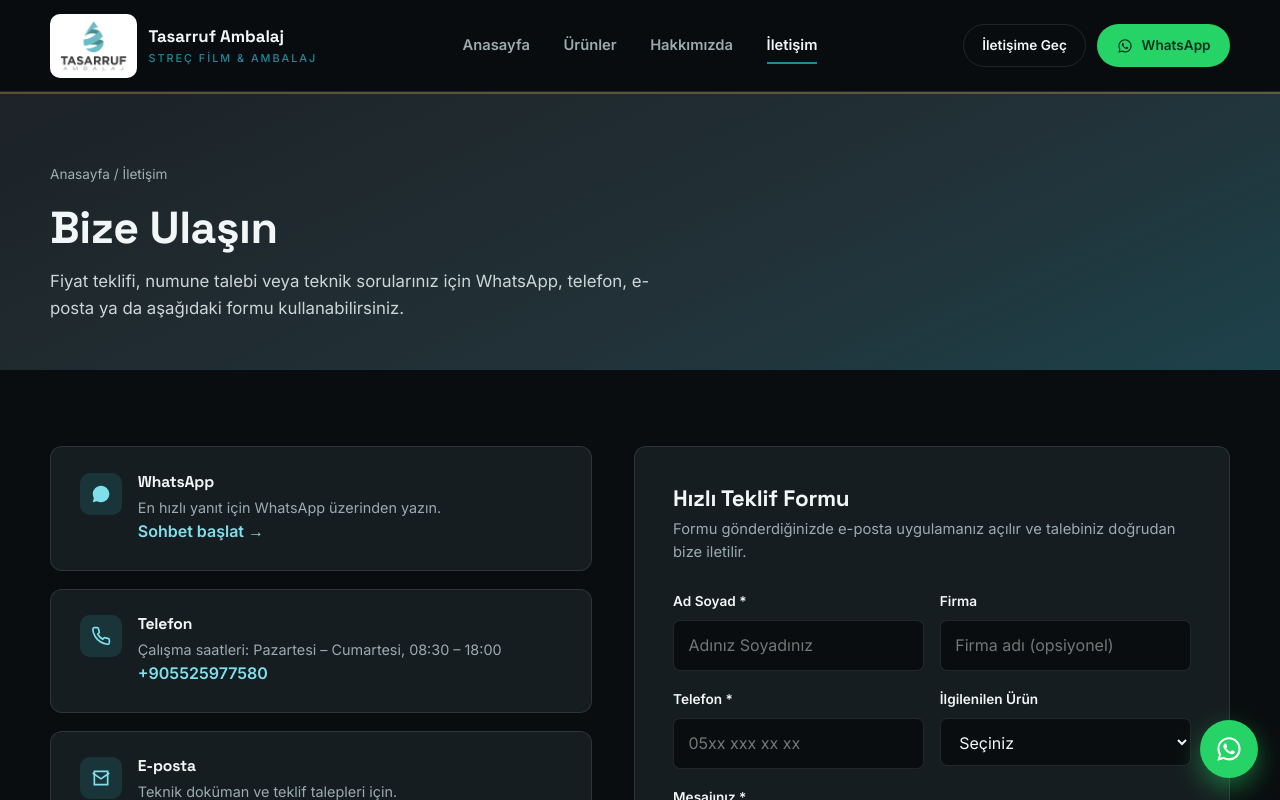
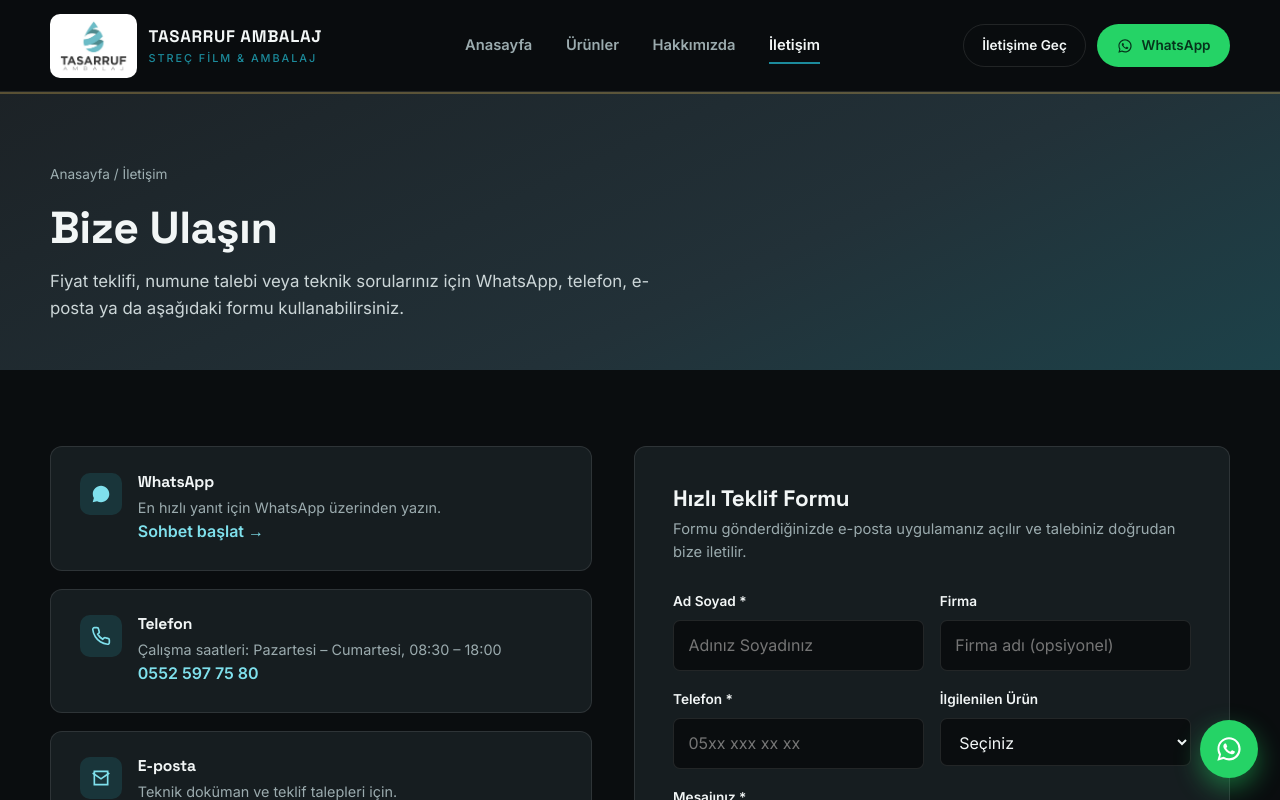
Before and after one commit to canyuzlu/tasarruf-ambalaj-sitesi, a plain HTML site: page iletisim.html in a window 1280 px wide. Shown: the top 800 px of the page. Drawn offline with Linux system fonts and the light colour scheme.

Commit message:
style: telefon 0552 formatında, marka başlığı büyük harf
Co-Authored-By: Claude Opus 5.5 <noreply@anthropic.com>
Claude-Session: https://claude.ai/code/session_01F8iAL4yHXvZQESwgvd2Eas

```diff
--- a/css/style.css
+++ b/css/style.css
@@ -175,7 +175,7 @@ button { font: inherit; cursor: pointer; }
   padding: 5px 8px;
   box-sizing: content-box;
 }
-.brand__name { font-family: var(--font-display); font-weight: 700; font-size: 1.05rem; color: var(--ink); white-space: nowrap; }
+.brand__name { font-family: var(--font-display); font-weight: 700; font-size: 1.05rem; color: var(--ink); white-space: nowrap; text-transform: uppercase; letter-spacing: 0.04em; }
 .brand__name span { display: block; font-family: var(--font-body); font-weight: 500; font-size: 0.68rem; letter-spacing: 0.18em; color: var(--teal-dark); text-transform: uppercase; }
 
 .nav-main { display: flex; align-items: center; gap: 2.1rem; }
--- a/js/main.js
+++ b/js/main.js
@@ -27,7 +27,7 @@ document.addEventListener("DOMContentLoaded", () => {
         if (key === "email") el.href = `mailto:${SITE.email}`;
         if (key === "phoneHref") el.href = `tel:${SITE.phoneHref}`;
       }
-      el.textContent = SITE[key];
+      el.textContent = key === "phoneHref" ? SITE.phoneDisplay : SITE[key];
     }
   });
 
```
